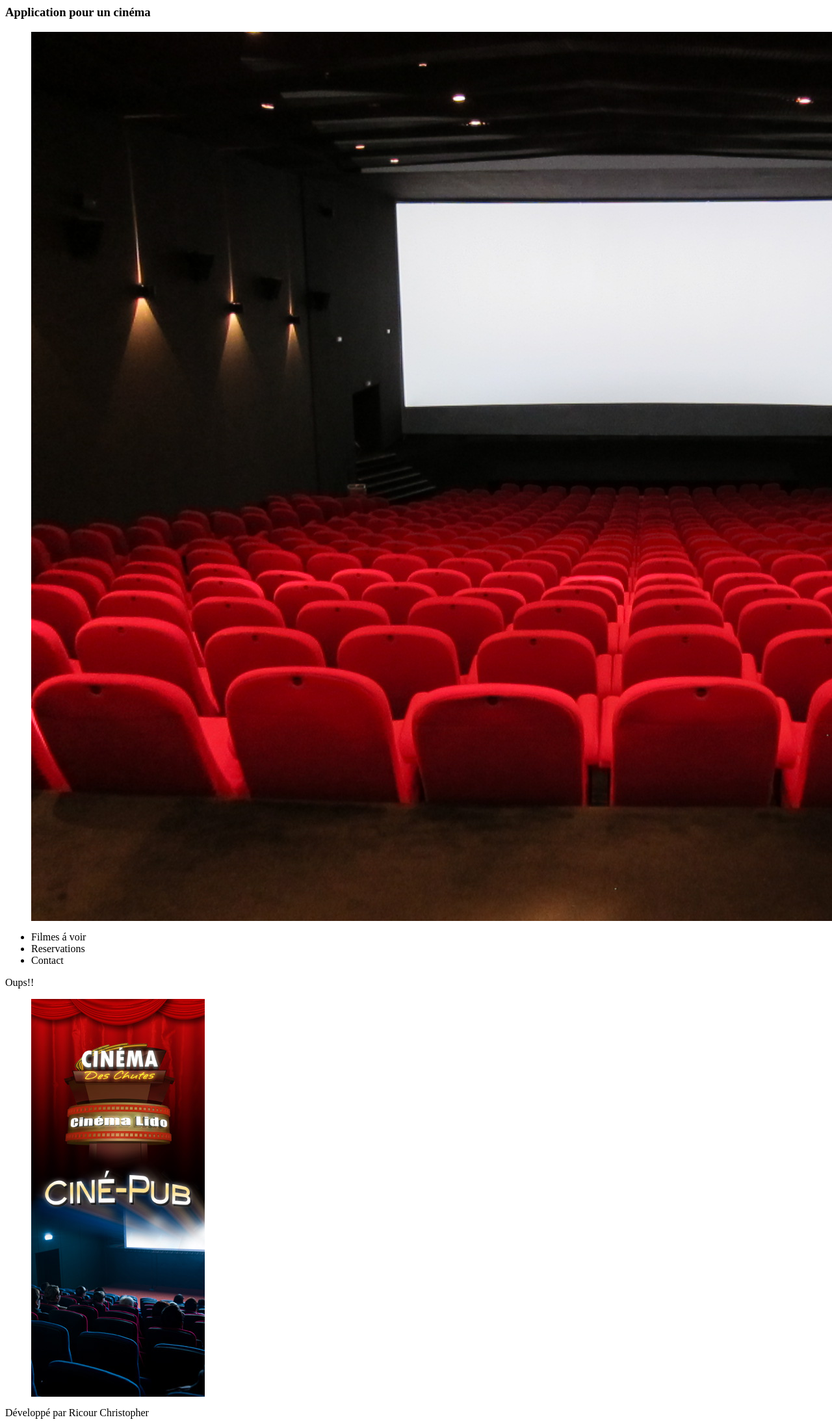
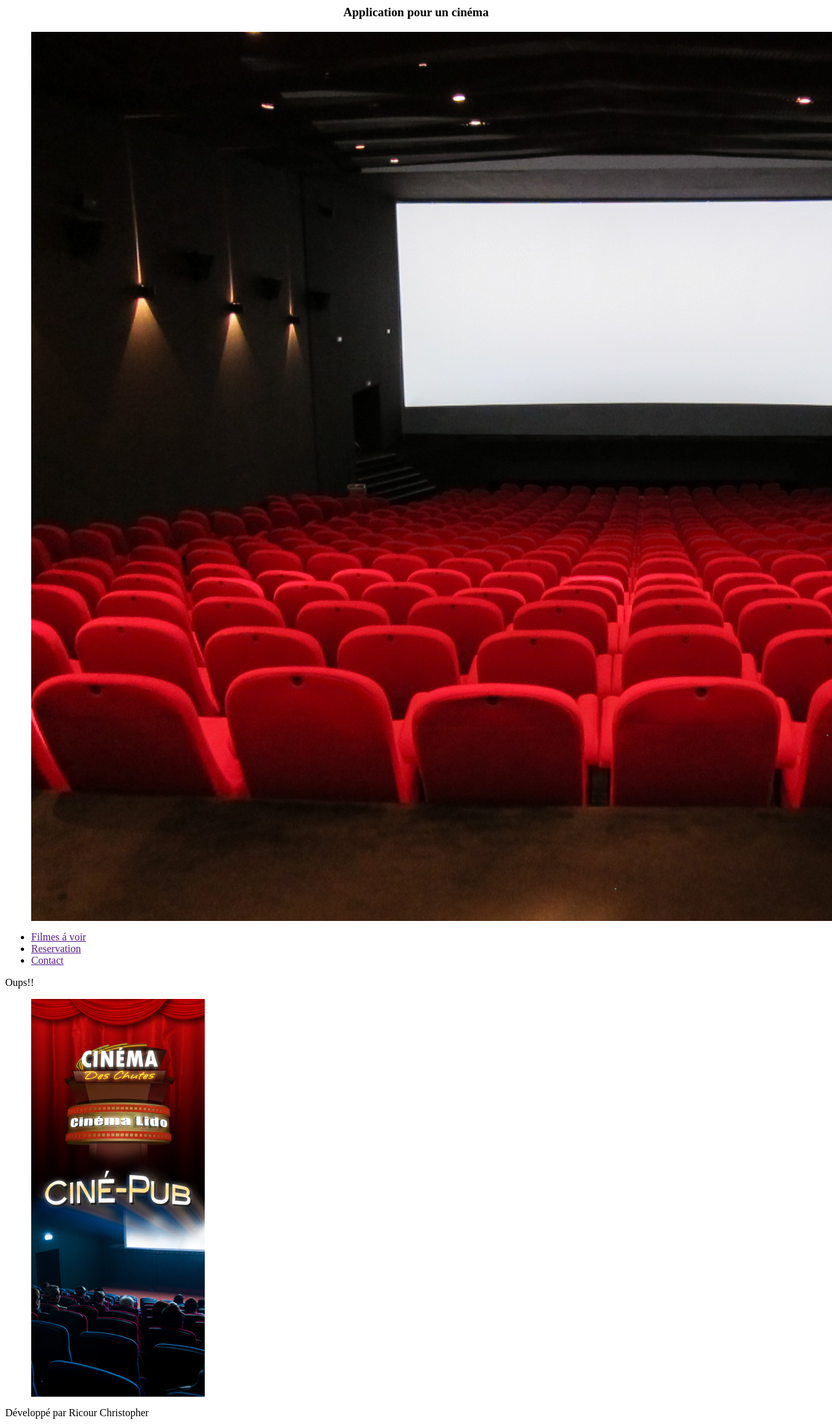
Before and after one commit to ricour1480/Shop, a PHP site: page / in a window 1280 px wide; the page is wider, and only the part inside the window is pictured. Shown: that part at 65% size. Run offline with PHP 8.4, Linux system fonts and the light colour scheme.

Commit message:
Mise à jour de l'index+css

```diff
--- a/index.php
+++ b/index.php
@@ -5,23 +5,24 @@ session_start();
     <head>
         <title>Petit application web</title>
         <meta charset="iso-8859-1" />
-    </head>
+        <link rel="stylesheet" type="text/css" href="./lib/css/style_page.css"/>
+     </head>
     <body>
         <header>
-            <h3>Application pour un cinéma </h3>
-            <figure>
+            <h3 id="titre">Application pour un cinéma </h3>
+            <figure id="banniere">
                 <img src="./images/cinema.jpg" alt="cinema"/>
             </figure>
         </header>
-        <section>
-            <nav>
+        <section id="principale">
+            <nav id="menu">
                 <ul>
-                    <li>Filmes &aacute; voir</li>
-                    <li>Reservations</li>
-                    <li>Contact</li>
+                    <li><a href="">Filmes &aacute; voir</a></li>
+                    <li><a href="">Reservation</a></li>
+                    <li><a href="">Contact</a></li>
                 </ul>
             </nav>
-            <section>
+            <section id="page">
                 <?php
                 if (!isset($_SESSION['page'])) {
                     $_SESSION['page'] = "./pages/accueil.php";
@@ -39,11 +40,11 @@ session_start();
                 ?>
             </section>
             <aside>
-                <figure>
+                <figure class="pub">
                     <img src="./images/pub.jpg" alt="pub"/>
                 </figure>
             </aside>
-            <footer>D&eacute;veloppé par Ricour Christopher</footer>
+            <footer id="footer">D&eacute;veloppé par Ricour Christopher</footer>
         </section>
     </body>
 </html>
--- /dev/null
+++ b/lib/css/style_page.css
@@ -0,0 +1,4 @@
+#titre{
+    font-weight:bold;
+    text-align: center;
+}
```
Also changed, not shown: 1 other file.
